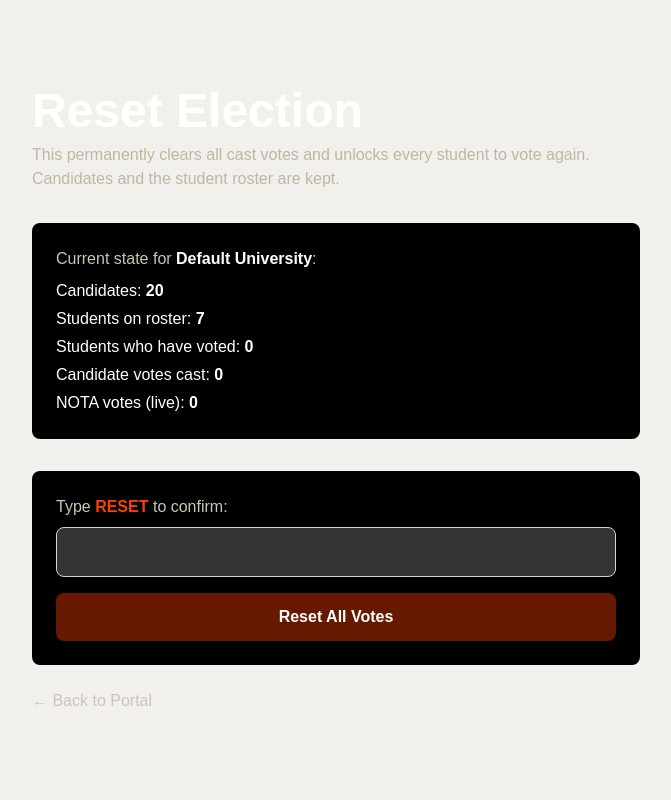
After one commit to HarshithaM1909/univ_election, a Django app: page /officer/reset-election/ in a window 1280 px wide. The commit adds this page. Shown: the whole page, without its empty margins (304-975 px from the left). Run offline with Django 5.2, Linux system fonts and the light colour scheme; a user stored in the database is signed in; data comes from the database, SQL or seed files in the repository; both versions use the stored data as it was after the commit; data that the repository does not hold is empty; some libraries are stand-ins or nearby versions; some web fonts are replaced.

Commit message:
Vote count fix

```diff
--- a/core/urls.py
+++ b/core/urls.py
@@ -24,6 +24,7 @@ urlpatterns = [
     path('officer/create-roster/', views.create_roster_view, name='create_roster'),
     path('officer/api/export-ballots/', views.export_ballots_view, name='export_ballots_api'),
     path('officer/logout/', auth_views.LogoutView.as_view(next_page='homepage'), name='officer_logout'),
+    path('officer/reset-election/', views.reset_election_view, name='reset_election'),
 
     path('dashboard/', views.dashboard_view, name='dashboard'),
     path('dashboard/api/', views.dashboard_api_view, name='dashboard_api'),
--- a/core/views.py
+++ b/core/views.py
@@ -21,7 +21,7 @@ import csv
 import io
 import secrets
 
-# =============================================================================
+# ============================================================================
 # Helper Functions
 # ============================================================================
 def is_superuser(user):
@@ -212,9 +212,37 @@ def officer_portal_view(request):
 
 @login_required(login_url='officer_login')
 @user_passes_test(is_superuser, login_url='officer_login')
+def reset_election_view(request):
+    university = get_current_university(request)
+
+    if request.method == 'POST':
+        if request.POST.get('confirm') != 'RESET':
+            messages.error(request, "Reset not confirmed. Type RESET exactly to proceed.")
+            return redirect('reset_election')
+
+        with transaction.atomic():
+            Vote.objects.filter(university=university).delete()
+            Student.objects.filter(university=university).update(has_voted=False)
+            Candidate.objects.filter(university=university).update(vote_count=0)
+
+        messages.success(request, "Election data has been reset. All votes cleared and voter roster unlocked.")
+        return redirect('officer_portal')
+
+    context = {
+        'university': university,
+        'candidate_count': Candidate.objects.filter(university=university).count(),
+        'student_count': Student.objects.filter(university=university).count(),
+        'voted_count': Student.objects.filter(university=university, has_voted=True).count(),
+        'vote_count': Vote.objects.filter(university=university).count(),
+        'nota_votes': get_live_nota_votes(university),
+    }
+    return render(request, 'reset_election.html', context)
+
+@login_required(login_url='officer_login')
+@user_passes_test(is_superuser, login_url='officer_login')
 def dashboard_view(request):
     university = get_current_university(request)
-    candidates = Candidate.objects.filter(university=university).order_by('name')
+    candidates = Candidate.objects.filter(university=university).order_by('-vote_count', 'name')
     total_votes = Vote.objects.filter(university=university).count()
     nota_votes = get_live_nota_votes(university)
     context = {'candidates': candidates, 'total_votes_cast': total_votes, 'nota_votes': nota_votes}
@@ -224,7 +252,7 @@ def dashboard_view(request):
 @user_passes_test(is_superuser, login_url='officer_login')
 def dashboard_api_view(request):
     university = get_current_university(request)
-    candidates_data = Candidate.objects.filter(university=university).order_by('name').values(
+    candidates_data = Candidate.objects.filter(university=university).order_by('-vote_count', 'name').values(
         'name', 'photo_url', 'forum', 'vote_count'
     )
     total_votes = Vote.objects.filter(university=university).count()
--- a/templates/officer_portal.html
+++ b/templates/officer_portal.html
@@ -46,6 +46,11 @@
             <p class="text-khaki-600 mt-2">Add or remove candidates from the election ballot.</p>
         </a>
 
+        <a href="{% url 'reset_election' %}" class="block p-8 bg-black-500 rounded-2xl shadow-lg hover:bg-coquelicot/20 hover:-translate-y-1 transition-all duration-300 md:col-span-3">
+            <h2 class="text-2xl font-semibold text-coquelicot">🗑️ Reset Election</h2>
+            <p class="text-khaki-600 mt-2">Clear all cast votes and unlock every student to vote again. Candidates and roster are kept.</p>
+        </a>
+
     </div>
 
     <div class="text-center mt-12">
--- /dev/null
+++ b/templates/reset_election.html
@@ -0,0 +1,70 @@
+{% extends 'base.html' %}
+
+{% block content %}
+<div class="w-full max-w-2xl mx-auto p-4 md:p-8">
+    <h1 class="text-3xl md:text-5xl font-semibold text-baby_powder">Reset Election</h1>
+    <p class="text-khaki mt-2">
+        This permanently clears all cast votes and unlocks every student to vote again.
+        Candidates and the student roster are kept.
+    </p>
+
+    <div class="mt-8 bg-black-500 rounded-lg p-6 space-y-2">
+        <p class="text-khaki-600">Current state for <span class="text-baby_powder font-semibold">{{ university.name }}</span>:</p>
+        <ul class="text-baby_powder space-y-1">
+            <li>Candidates: <span class="font-semibold">{{ candidate_count }}</span></li>
+            <li>Students on roster: <span class="font-semibold">{{ student_count }}</span></li>
+            <li>Students who have voted: <span class="font-semibold">{{ voted_count }}</span></li>
+            <li>Candidate votes cast: <span class="font-semibold">{{ vote_count }}</span></li>
+            <li>NOTA votes (live): <span class="font-semibold">{{ nota_votes }}</span></li>
+        </ul>
+    </div>
+
+    <form method="post" class="mt-8 bg-black-500 rounded-lg p-6" id="reset-form">
+        {% csrf_token %}
+        <label for="confirm-input" class="block text-khaki-600 mb-2">
+            Type <span class="text-coquelicot font-bold">RESET</span> to confirm:
+        </label>
+        <input
+            type="text"
+            id="confirm-input"
+            name="confirm"
+            autocomplete="off"
+            class="w-full p-3 rounded-lg bg-black-600 text-baby_powder border border-khaki-700 focus:outline-none focus:border-coquelicot"
+        >
+        <button
+            type="submit"
+            id="reset-button"
+            disabled
+            class="mt-4 w-full py-3 px-8 bg-coquelicot/40 rounded-lg text-baby_powder font-semibold cursor-not-allowed transition-colors"
+        >
+            Reset All Votes
+        </button>
+    </form>
+
+    <a href="{% url 'officer_portal' %}" class="mt-6 inline-block text-khaki-600 hover:text-orange_wheel transition-colors">
+        &larr; Back to Portal
+    </a>
+</div>
+
+<script>
+    const confirmInput = document.getElementById('confirm-input');
+    const resetButton = document.getElementById('reset-button');
+    const resetForm = document.getElementById('reset-form');
+
+    confirmInput.addEventListener('input', () => {
+        const ready = confirmInput.value === 'RESET';
+        resetButton.disabled = !ready;
+        resetButton.classList.toggle('bg-coquelicot/40', !ready);
+        resetButton.classList.toggle('cursor-not-allowed', !ready);
+        resetButton.classList.toggle('bg-coquelicot', ready);
+        resetButton.classList.toggle('hover:bg-coquelicot/80', ready);
+        resetButton.classList.toggle('cursor-pointer', ready);
+    });
+
+    resetForm.addEventListener('submit', (e) => {
+        if (!confirm('This will permanently delete all votes. Are you sure?')) {
+            e.preventDefault();
+        }
+    });
+</script>
+{% endblock %}
```
Also changed, not shown: core/tests.py (+70 -0 lines), db.sqlite3.
